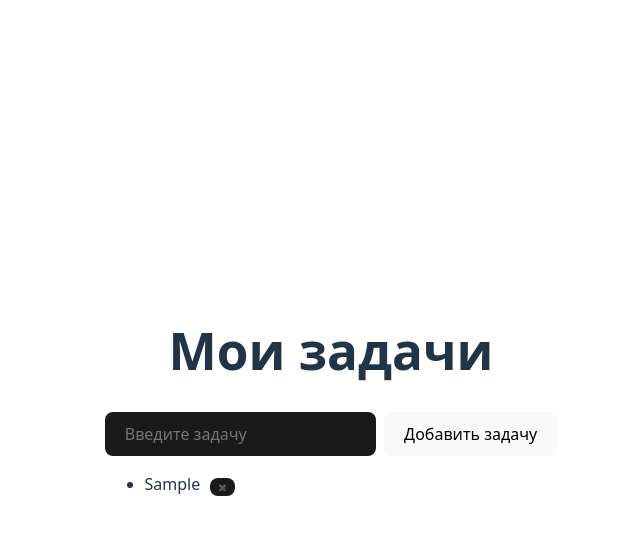
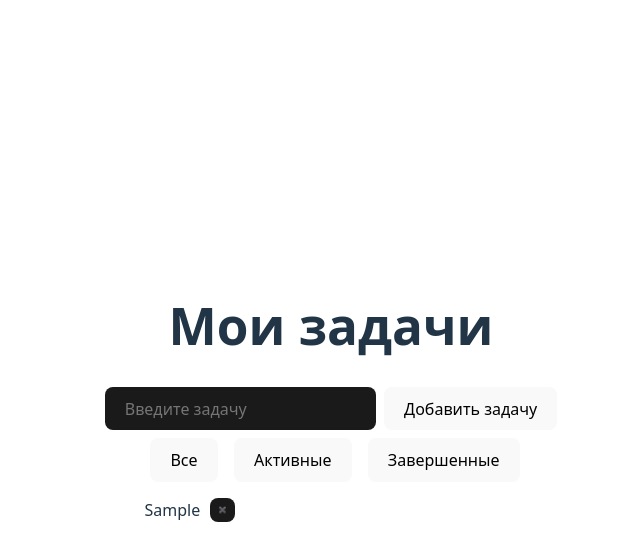
Before and after one commit to Uniqxxvii/ToDo-React-App, a React (Vite) app: page / in a window 1280 px wide. Both pictures are taken after typing "Sample" into the empty fields and a click on the button "Добавить задачу". Shown: the top 560 px of the page, without its empty margins (309-949 px from the left). Built offline with nearby package versions, Linux system fonts and the light colour scheme.

Commit message:
реализована фильтрация задач (все/активные/выполненные)

```diff
--- a/src/App.jsx
+++ b/src/App.jsx
@@ -4,6 +4,7 @@ import { useState, useEffect, use } from "react";
 
 function App() {
   const [todos, setTodos] = useState([]);
+  const [filter, setFilter] = useState("all");
 
   useEffect(() => {
     const storedTodos = localStorage.getItem("todos");
@@ -33,11 +34,37 @@ function App() {
     );
   };
 
+  function getFilteredTodos() {
+    if (filter === "active") return todos.filter(todo => !todo.completed);
+    if (filter === "completed") return todos.filter(todo => todo.completed);
+    return todos;
+  }
+
   return (
       <div>
         <h1>Мои задачи</h1>
         <TodoForm onAddTodo={handleAddTodo} />
-        <TodoList todos={todos} onDelete={handleDeleteTodo} onToggle={handleToggleComplete} />
+        <div className="filters">
+          <button
+            className={filter === "all" ? "active" : ""}
+            onClick={() => setFilter("all")}
+          >
+            Все
+          </button>
+          <button
+            className={filter === "active" ? "active" : ""}
+            onClick={() => setFilter("active")}
+          >
+            Активные
+          </button>
+          <button
+            className={filter === "completed" ? "active" : ""}
+            onClick={() => setFilter("completed")}
+          >
+            Завершенные
+          </button>
+        </div>
+        <TodoList todos={getFilteredTodos()} onDelete={handleDeleteTodo} onToggle={handleToggleComplete} />
       </div>
   );
 };
--- a/src/index.css
+++ b/src/index.css
@@ -68,11 +68,20 @@ button:hover {
 
 .todo-item {
   cursor: pointer;
+  display: flex;
+  margin-top: 0.2em;
 }
 
 .completed {
   text-decoration: line-through;
   opacity: 0.6;
+}
+
+.filters {
+  display: flex;
+  gap: 0.5em;
+  justify-content: center;
+  margin: 0.5em 0;
 }
 
 
```
